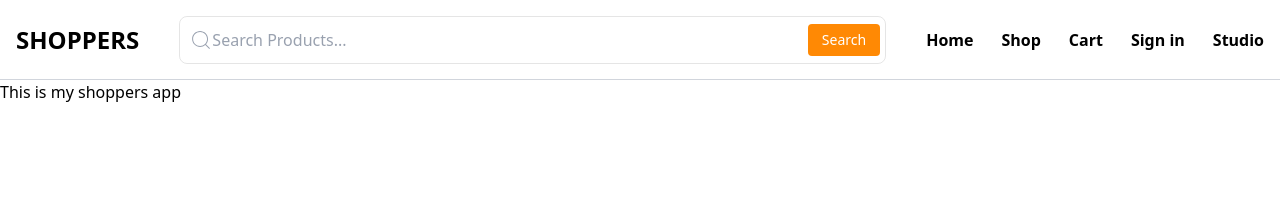
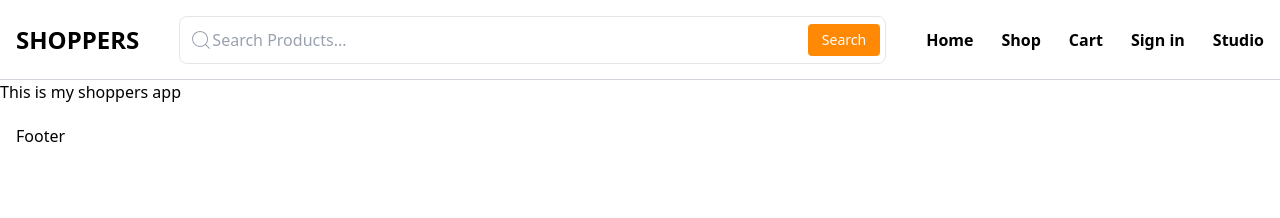
Before and after one commit to Donald2023-source/Shoppers-app, a Next.js app: page / in a window 1280 px wide. Shown: the top 218 px of the page. Built offline with nearby package versions, Linux system fonts and the light colour scheme.

Commit message:
Updated foter

```diff
--- a/src/Components/Header.tsx
+++ b/src/Components/Header.tsx
@@ -26,6 +26,7 @@
             <HiMenuAlt2 className='inline-flex md:hidden cursor-pointer text-2xl hover:text-orange-600' />
         </Container>
     </header>
+
   )
 }
 
--- a/src/app/page.tsx
+++ b/src/app/page.tsx
@@ -1,11 +1,12 @@
 import Header from "@/Components/Header";
 import Image from "next/image";
-
+import Footer from "@/Components/Footer";
 export default function Home() {
   return (
     <div>
        <Header />
        <p>This is my shoppers app</p>
+       <Footer />
     </div>
 
   );
```
